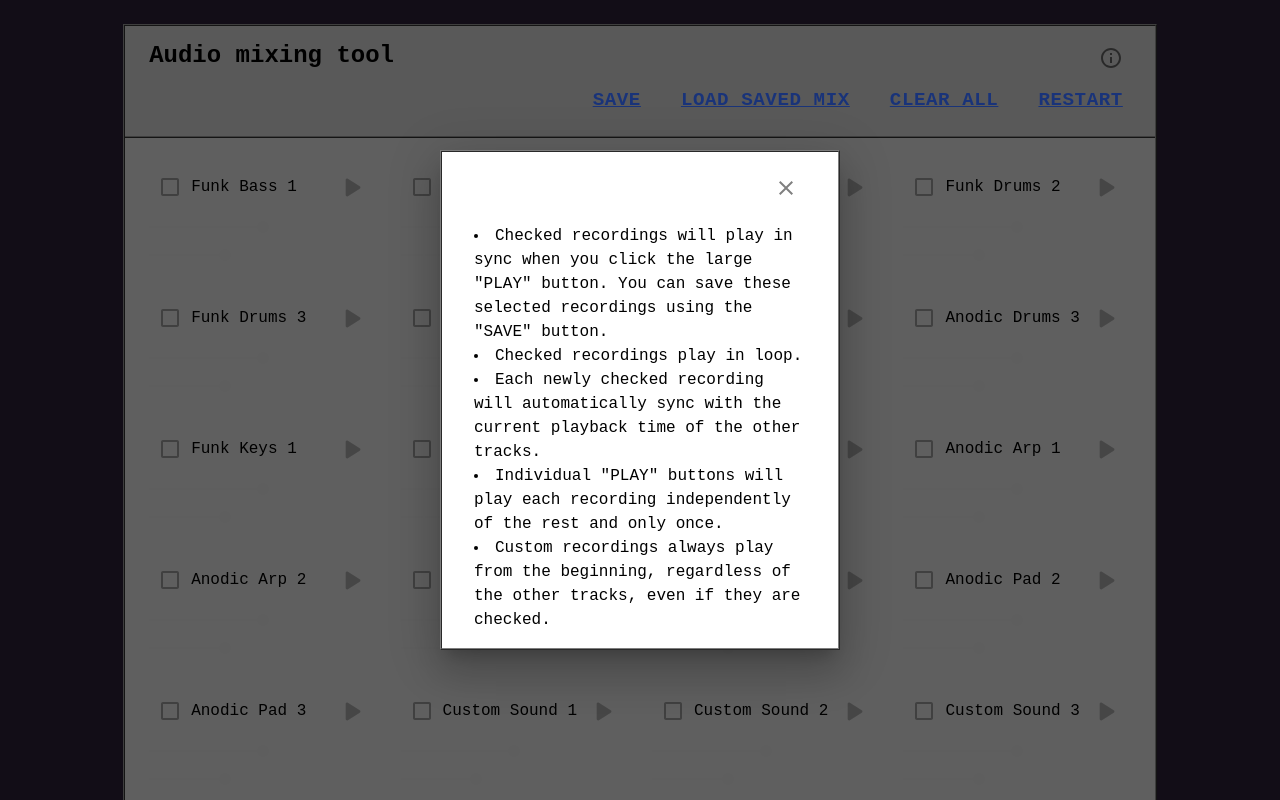
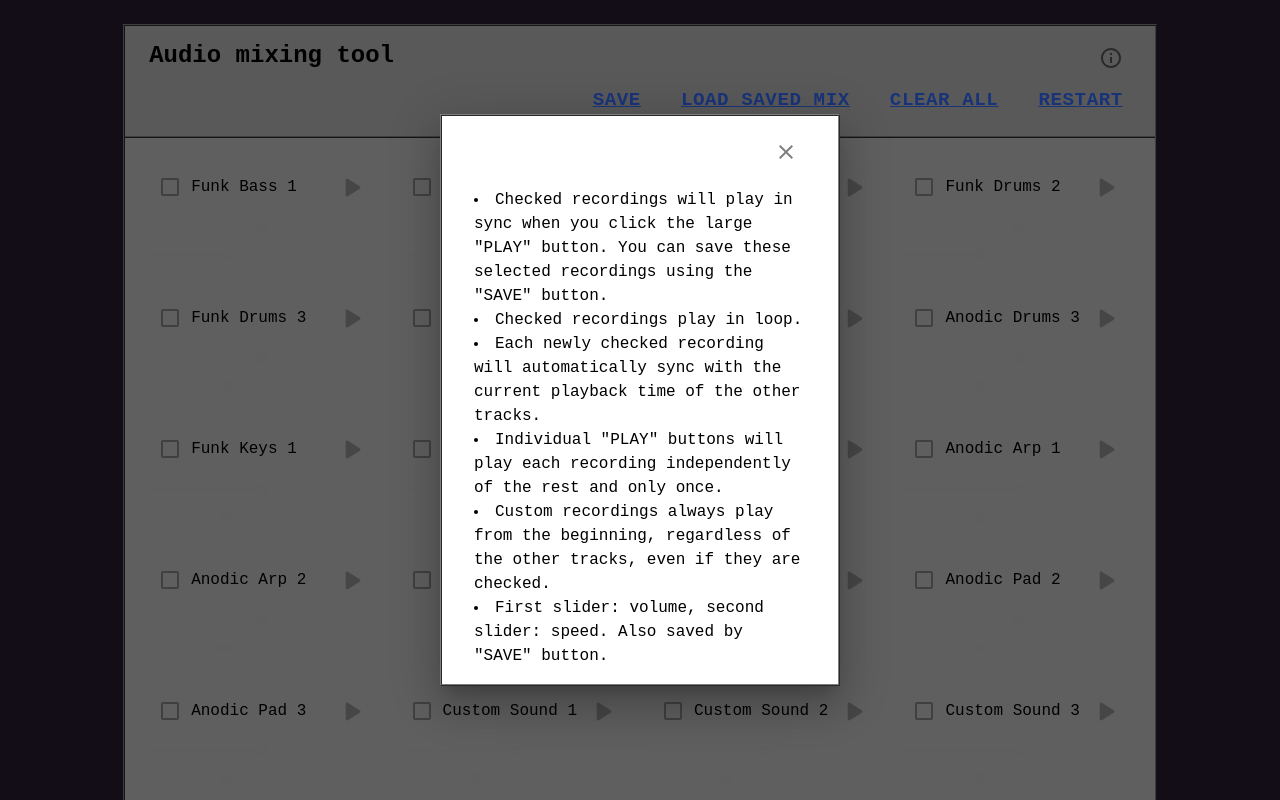
Before and after one commit to DonkeyDushan/djApp, a React (Vite) app: page / in a window 1280 px wide. Both pictures are taken after a click on the button 1110 px from the left and 58 px from the top of the page. Shown: the top 800 px of the page. Built offline with nearby package versions, Linux system fonts and the light colour scheme; no server answers.

Commit message:
info update

```diff
--- a/src/app/components/InfoDialog/index.tsx
+++ b/src/app/components/InfoDialog/index.tsx
@@ -67,6 +67,7 @@ const InfoDialog = () => {
               'Custom recordings always play from the beginning, regardless of the other tracks, even if they are checked.'
             }
           </li>
+          <li>{'First slider: volume, second slider: speed. Also saved by "SAVE" button.'}</li>
         </Box>
       </Modal>
     </>
```
